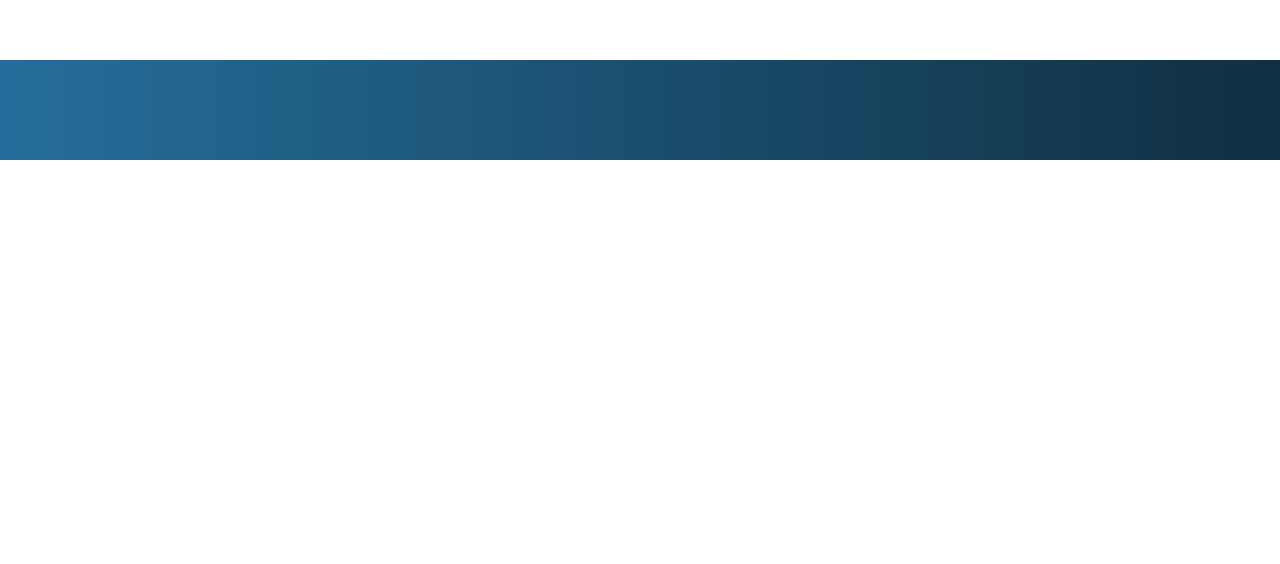
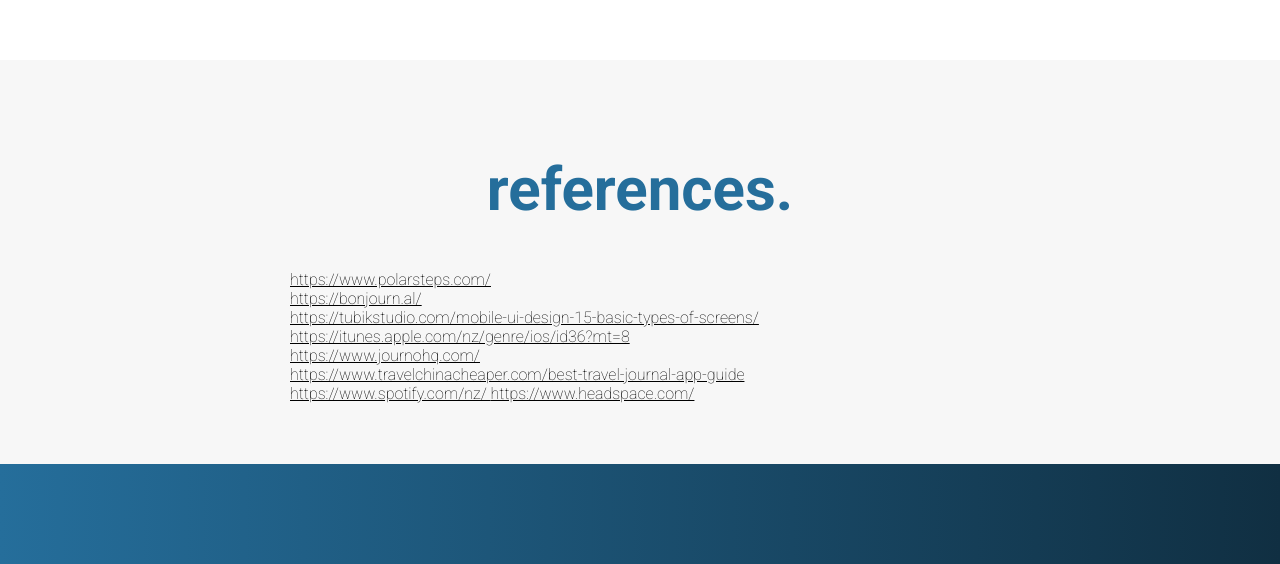
Before and after one commit to mitchellbarclay/traveltrack, a plain HTML site: page index.html in a window 1280 px wide. Shown: the part 4908-5472 px from the top of the page. Before the commit the page ends 5068 px from the top, so only its background shows below. Drawn offline with Linux system fonts and the light colour scheme.

Commit message:
references

```diff
--- a/index.html
+++ b/index.html
@@ -225,6 +225,37 @@ On top of retracing your foot steps and grouping your photos, Travel Tracker see
 
 		</div>
 
+		<section class=sect_b>
+
+			<h3> references. </h3>
+
+			<div class="thread">
+
+				<p class="ref"> <a href="https://www.polarsteps.com/"> https://www.polarsteps.com/ </a> <br>
+
+					<a href="https://bonjourn.al/"> https://bonjourn.al/ </a> <br>
+					<a href="https://tubikstudio.com/mobile-ui-design-15-basic-types-of-screens/"> https://tubikstudio.com/mobile-ui-design-15-basic-types-of-screens/ </a> <br>
+
+					<a href="https://itunes.apple.com/nz/genre/ios/id36?mt=8"> https://itunes.apple.com/nz/genre/ios/id36?mt=8 </a> <br>
+					<a href="https://www.journohq.com/"> https://www.journohq.com/ </a> <br>
+					<a href="https://www.travelchinacheaper.com/best-travel-journal-app-guide"> https://www.travelchinacheaper.com/best-travel-journal-app-guide </a> <br>
+					<a href="https://www.spotify.com/nz/"> https://www.spotify.com/nz/ </a>
+					<a href="https://www.headspace.com/"> https://www.headspace.com/ </a>
+
+
+				</p>
+
+
+			</div>
+
+
+
+
+
+		</section>
+
+
+
 		<div class = footer>
 
 
--- a/style.css
+++ b/style.css
@@ -42,8 +42,12 @@
 	background-image:linear-gradient(to right, rgba(37, 110, 155,1), rgba(16, 47, 66, 1) );
 	width:100%;
 	height:100px;
-	margin-bottom:-2px;
+	margin-bottom:0px;
 	text-align:right;
+}
+
+a {
+	color:black;
 }
 
 
@@ -139,6 +143,13 @@ h2 {
 	color:#256e9b;
 	text-align:center;
 	font-size:110px;
+	line-height:40px;
+}
+
+h3 {
+	color:#256e9b;
+	text-align:center;
+	font-size:60px;
 	line-height:40px;
 }
 
@@ -378,6 +389,14 @@ p {
 		width:220px;
 	}
 
+	.ref {
+		font-size:15px;
+	}
+
+	h3{
+		font-size:30px;
+	}
+
 
 
 
```
